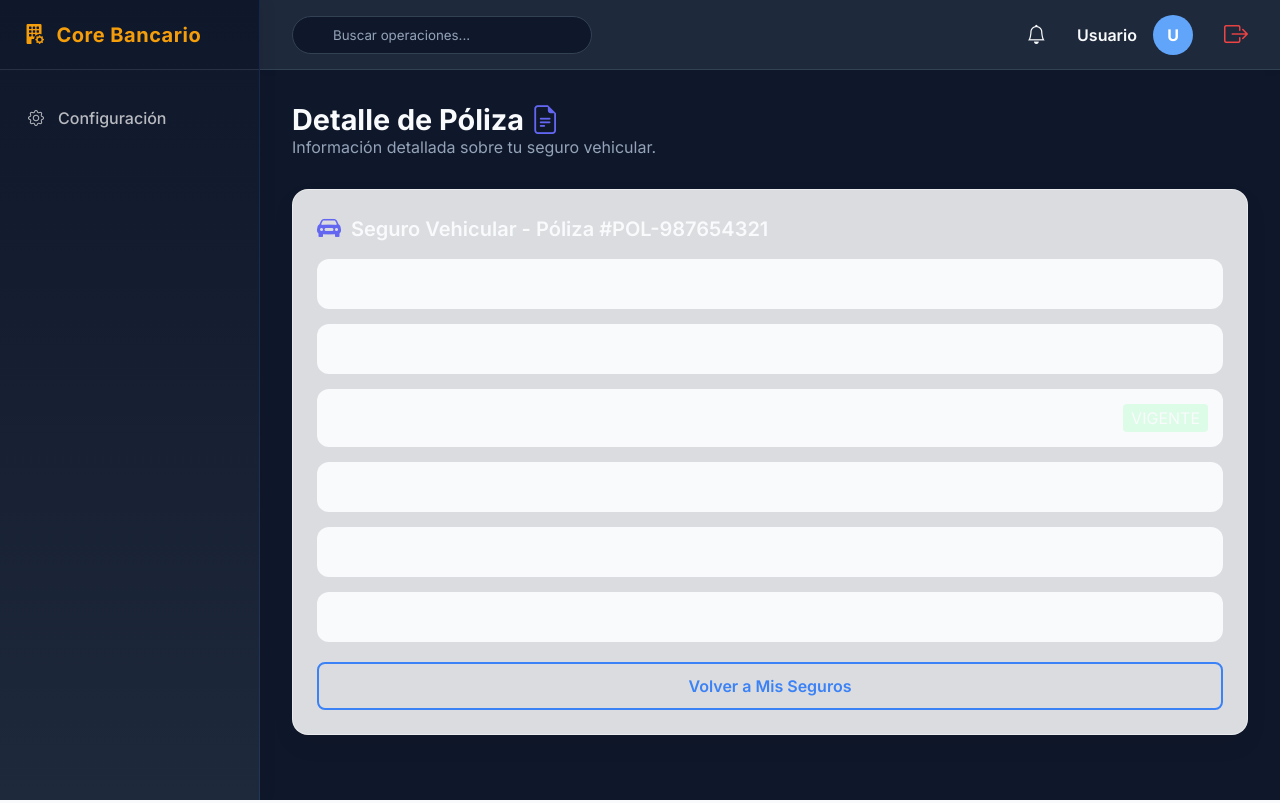
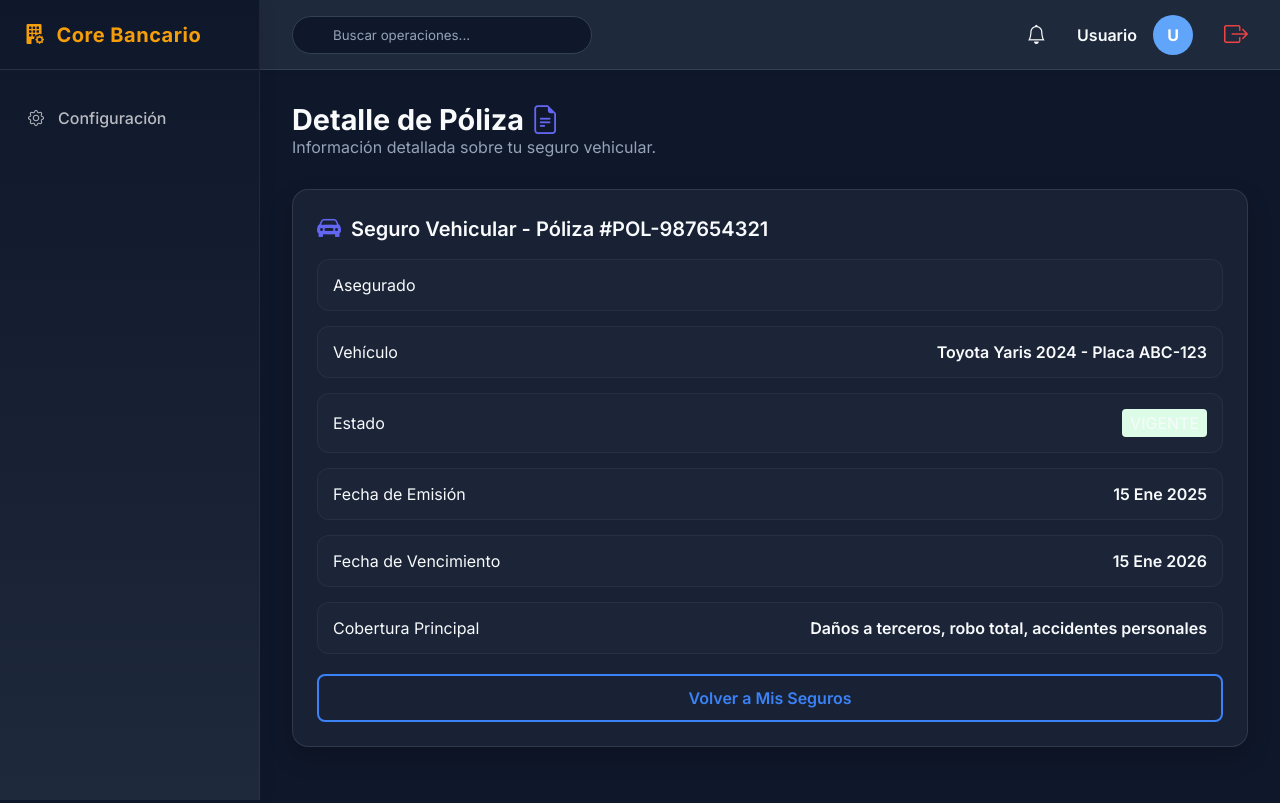
Before and after one commit to GabrielHuanuco/Financiera_Confianza_ProjectoFinal, a Django app: template templates/seguros/poliza.html in a window 1280 px wide. Run offline with Django 5.2, Linux system fonts and the light colour scheme; the template is opened without the code that fills it, so the values that code supplies are empty.

Commit message:
Ultimos cambios

```diff
--- a/static/css/modules.css
+++ b/static/css/modules.css
@@ -16,12 +16,12 @@
 
 /* Glassmorphism / Premium Cards */
 .premium-card {
-    background: rgba(255, 255, 255, 0.85);
-    backdrop-filter: blur(10px);
+    background: rgba(30, 41, 59, 0.7); /* Dark slate instead of white */
+    backdrop-filter: blur(12px);
     border-radius: 16px;
     padding: 24px;
-    box-shadow: 0 10px 25px rgba(0,0,0,0.05);
-    border: 1px solid rgba(255, 255, 255, 0.4);
+    box-shadow: 0 10px 25px rgba(0,0,0,0.2);
+    border: 1px solid rgba(255, 255, 255, 0.1);
     margin-bottom: 24px;
     transition: transform 0.3s ease, box-shadow 0.3s ease;
 }
@@ -116,13 +116,14 @@
     align-items: center;
     justify-content: space-between;
     padding: 15px;
-    background: #f8fafc;
+    background: rgba(30, 41, 59, 0.5); /* Dark slate translucent */
     border-radius: 12px;
     transition: background 0.2s;
+    border: 1px solid rgba(255, 255, 255, 0.05);
 }
 
 .premium-list-item:hover {
-    background: #f1f5f9;
+    background: rgba(30, 41, 59, 0.8);
 }
 
 .item-left {
```
